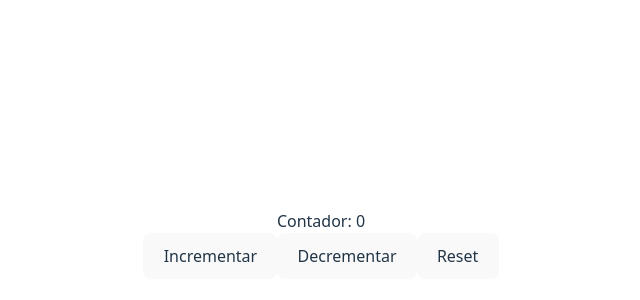
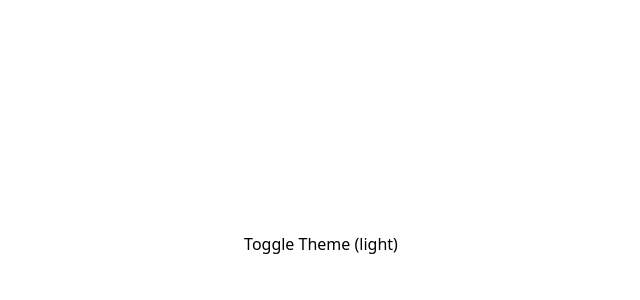
Before and after one commit to nicurrego/React-practice, a React (Vite) app: page / in a window 1280 px wide. Shown: the part 156-456 px from the top of the page, without its empty margins (319-959 px from the left). Built offline with nearby package versions, Linux system fonts and the light colour scheme.

Commit message:
class14: Context API en React: Manejo de Estados Globales y Proveedores

```diff
--- a/src/App.jsx
+++ b/src/App.jsx
@@ -1,10 +1,37 @@
+import { Children, createContext, useState, useContext } from 'react';
 import './App.css'
-import Counter from './components/Counter/Counter';
+
+const ThemeContext = createContext();
+
+function ThemeProvider({ children }) {
+  const [theme, setTheme] = useState("light");
+
+  const toggleTheme = () => {
+    setTheme((prevTheme) => (prevTheme === "light" ? "dark" : "light"));
+  }
+  return (
+    <ThemeContext.Provider value={{ theme, toggleTheme }}>
+      { children }
+    </ThemeContext.Provider>
+  )
+}
+function ThemeButton() {
+  const { theme, toggleTheme } = useContext(ThemeContext);
+  return (
+    <button onClick={toggleTheme}
+      style={{ backgroundColor: theme === "light" ? "white" : "black",
+      color: theme === "light" ? "black" : "white" }}>
+      Toggle Theme ({theme})
+    </button>
+  )
+}
 
 function App() {
   return (
     <>
-      <Counter />
+      <ThemeProvider>
+        <ThemeButton />
+      </ThemeProvider>
     </>
   )
 }
```
